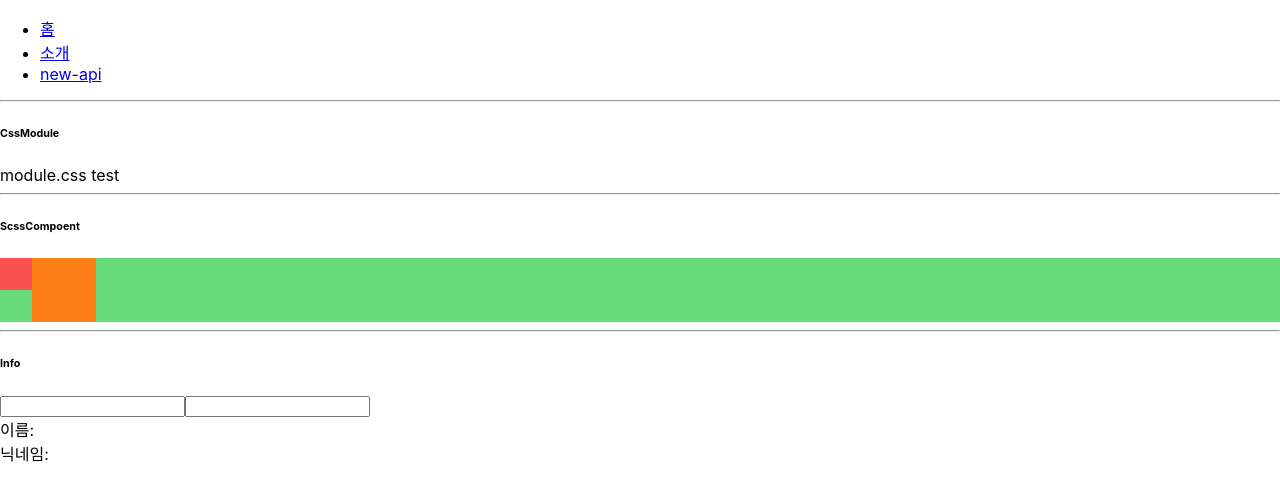
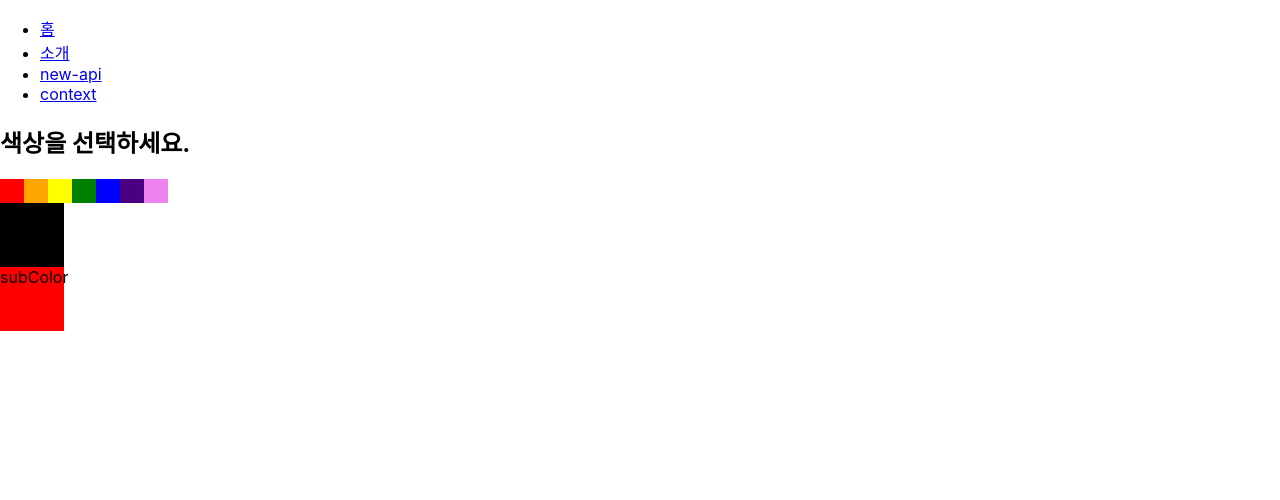
Before and after one commit to dev-HongCheol/react_study, a React (Vite) app: page /context in a window 1280 px wide. Shown: the top 500 px of the page. Built offline with nearby package versions, Linux system fonts and the light colour scheme.

Commit message:
context Colorbox component add

```diff
--- a/src/App.jsx
+++ b/src/App.jsx
@@ -8,6 +8,7 @@ import CssModule from './components/235_CssModule';
 import NewsApp from './Pages/NewsApp';
 import About from './router/About';
 import Home from './router/Home';
+import ContextApp from './Pages/ContextApp';
 
 function App() {
   return (
@@ -25,22 +26,26 @@ function App() {
             <li>
               <Link to="/new-api">new-api</Link>
             </li>
+            <li>
+              <Link to="/context">context</Link>
+            </li>
           </ul>
 
           <Routes>
             <Route path="/" element={<Home />} />
             <Route path="/about" element={<About />} />
             <Route path="/new-api/:category?" element={<NewsApp />} />
+            <Route path="/context" element={<ContextApp />} />
           </Routes>
         </BrowserRouter>
       </div>
 
-      <hr />
+      {/* <hr />
       <CssModule />
       <hr />
       <ScssCompoent />
       <hr />
-      <Info />
+      <Info /> */}
     </>
   );
 }
--- /dev/null
+++ b/src/Pages/ContextApp.jsx
@@ -0,0 +1,16 @@
+import React, { useMemo } from 'react';
+import { ColorProvider } from '../components/contexts/color';
+import ColorBox from '../components/contexts/ColorBox';
+import SelectColor from '../components/contexts/SelectColor';
+
+function ContextApp() {
+//   const colorValue = useMemo(() => ({ color: 'red' }), []);
+  return (
+    <ColorProvider>
+      <SelectColor />
+      <ColorBox />
+    </ColorProvider>
+  );
+}
+
+export default ContextApp;
--- a/src/components/contexts/ColorBox.jsx
+++ b/src/components/contexts/ColorBox.jsx
@@ -1,18 +1,32 @@
 import React from 'react';
-import ColorContext from './color';
+import { ColorConsumer } from './color';
 
 function ColorBox() {
   return (
-    <ColorContext.Consumer>
-      {(value) => {
-        <div style={{
-          width: '64px',
-          height: '64px',
-          background: value.color,
-        }}
-        />;
-      }}
-    </ColorContext.Consumer>
+    <ColorConsumer>
+      {({ state }) => (
+        <>
+          <div
+            style={{
+              width: '64px',
+              height: '64px',
+              background: state.color,
+            }}
+          >
+            color
+          </div>
+          <div
+            style={{
+              width: '64px',
+              height: '64px',
+              background: state.subColor,
+            }}
+          >
+            subColor
+          </div>
+        </>
+      )}
+    </ColorConsumer>
   );
 }
 
--- /dev/null
+++ b/src/components/contexts/SelectColor.jsx
@@ -0,0 +1,46 @@
+import React from 'react';
+import { ColorConsumer } from './color';
+
+const colors = [
+  'red', 'orange', 'yellow', 'green', 'blue', 'indigo', 'violet',
+];
+
+function SelectColor() {
+  return (
+    <div>
+      <h2>색상을 선택하세요.</h2>
+      <ColorConsumer>
+        { ({ actions }) => (
+          <div style={{ display: 'flex' }}>
+            {colors.map((color) => (
+              <div
+                key={color}
+                style={{
+                  background: color,
+                  width: '24px',
+                  height: '24px',
+                  cusor: 'pointer',
+                }}
+                onClick={() => actions.setColor(color)}
+                onKeyDown={(e) => {
+                  if (e.key === 'Enter') {
+                    actions.setColor(color);
+                  }
+                }}
+                onContextMenu={(e) => {
+                  e.preventDefault();
+                  actions.setSubColor(color);
+                }}
+                role="button"
+                tabIndex={0}
+                aria-label="setColor"
+              />
+            ))}
+          </div>
+        ) }
+      </ColorConsumer>
+    </div>
+  );
+}
+
+export default SelectColor;
--- a/src/components/contexts/color.jsx
+++ b/src/components/contexts/color.jsx
@@ -1,5 +1,40 @@
-import { createContext } from 'react';
+import React, { createContext, useMemo, useState } from 'react';
+import PropTypes from 'prop-types';
 
-const ColorContext = createContext({ color: 'black' });
+const ColorContext = createContext({
+  state: { color: 'black', subcolor: 'red' },
+  actions: {
+    setColor: () => {},
+    setSubColor: () => {},
+  },
+});
 
-export default ColorContext;
+function ColorProvider({ children }) {
+  console.log(children);
+  const [color, setColor] = useState('black');
+  const [subColor, setSubColor] = useState('red');
+
+  const value = useMemo(() => ({
+    state: { color, subColor },
+    actions: { setColor, setSubColor },
+  }), [color, subColor]);
+
+  return (
+    <ColorContext.Provider
+      value={value}
+    >
+      {children}
+    </ColorContext.Provider>
+  );
+}
+
+ColorProvider.propTypes = {
+  children: PropTypes.oneOfType([
+    PropTypes.arrayOf(PropTypes.objectOf),
+    PropTypes.element,
+  ]).isRequired,
+};
+
+const { Consumer: ColorConsumer } = ColorContext;
+
+export { ColorProvider, ColorConsumer };
```
